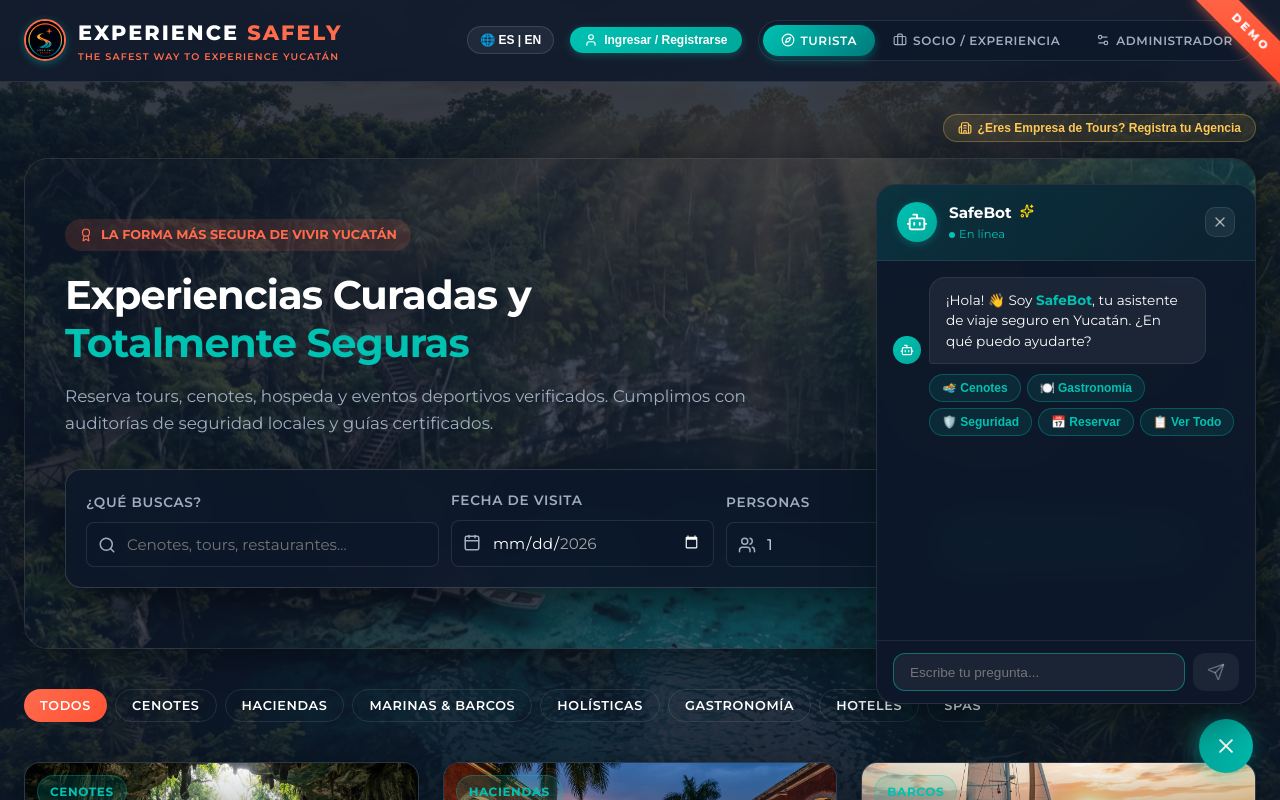
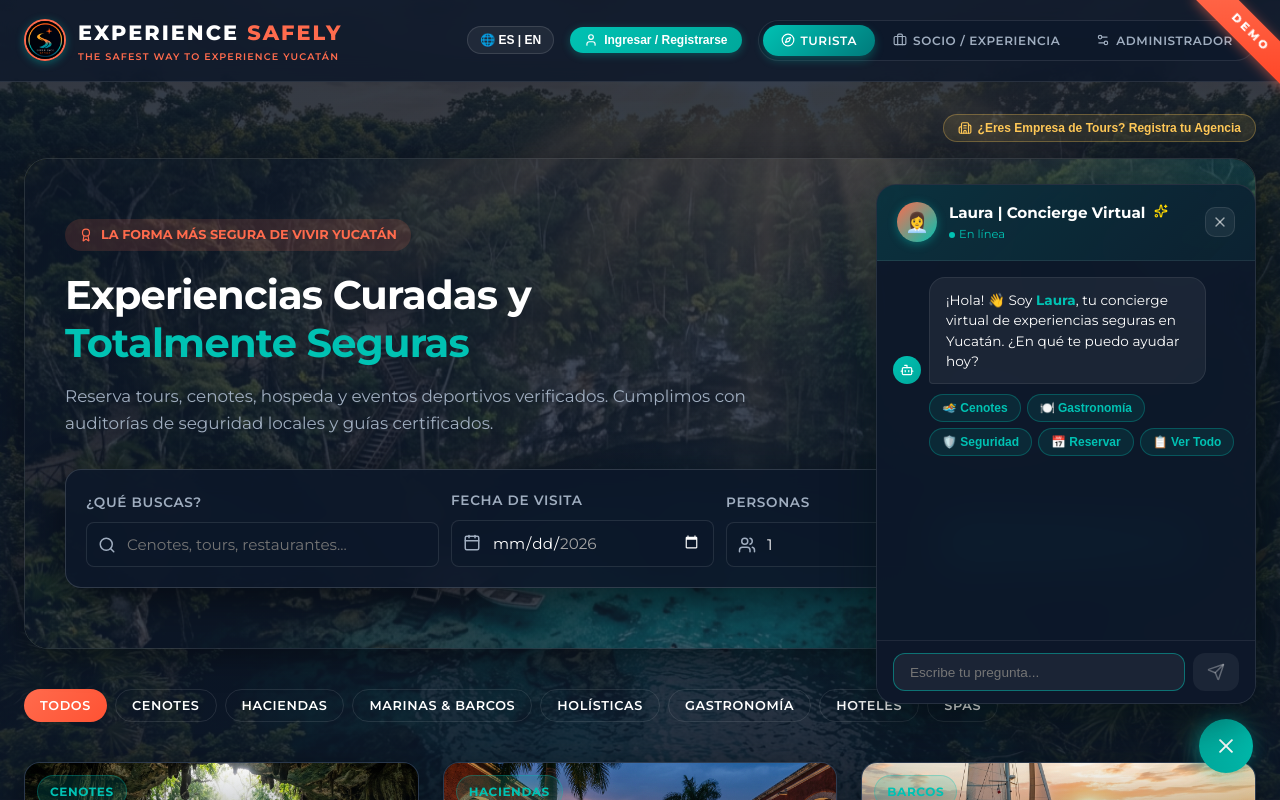
Before and after one commit to chatbot-multicanal/experience-safely, a React (Vite) app: page / in a window 1280 px wide. Both pictures are taken after a click on the button 1226 px from the left and 746 px from the top of the page. Shown: the top 800 px of the page. Built offline with nearby package versions, Linux system fonts and the light colour scheme.

Commit message:
update-chatbot-identity-to-laura-virtual-concierge

```diff
--- a/src/components/ChatBot.jsx
+++ b/src/components/ChatBot.jsx
@@ -323,13 +323,16 @@ export default function ChatBot() {
               width: '40px',
               height: '40px',
               borderRadius: '50%',
-              background: 'linear-gradient(135deg, #00C2B3, #00a89b)',
+              background: 'linear-gradient(135deg, #FF6B4D, #00C2B3)',
               display: 'flex',
               alignItems: 'center',
               justifyContent: 'center',
-              boxShadow: '0 2px 8px rgba(0, 194, 179, 0.3)'
+              boxShadow: '0 2px 10px rgba(0, 194, 179, 0.4)',
+              fontSize: '1.2rem',
+              fontWeight: '800',
+              color: '#fff'
             }}>
-              <Bot size={22} color="#fff" />
+              👩‍💼
             </div>
             <div style={{ flex: 1 }}>
               <div style={{ fontWeight: '700', fontSize: '0.95rem', color: '#fff' }}>
--- a/src/context/AppContext.jsx
+++ b/src/context/AppContext.jsx
@@ -353,8 +353,8 @@ const TRANSLATIONS = {
     designSaved: 'Configuración visual de marca aplicada correctamente.',
     categoryAdded: 'Nuevo grupo de tour registrado con éxito.',
     reviewAdded: 'Reseña agregada y calificación actualizada.',
-    chatBotName: 'SafeBot',
-    chatBotGreeting: '¡Hola! 👋 Soy **SafeBot**, tu asistente de viaje seguro en Yucatán. ¿En qué puedo ayudarte?',
+    chatBotName: 'Laura | Concierge Virtual',
+    chatBotGreeting: '¡Hola! 👋 Soy **Laura**, tu concierge virtual de experiencias seguras en Yucatán. ¿En qué te puedo ayudar hoy?',
     chatBotPlaceholder: 'Escribe tu pregunta...',
     chatBotSend: 'Enviar',
     chatBotOnline: 'En línea',
@@ -501,8 +501,8 @@ const TRANSLATIONS = {
     designSaved: 'Visual branding configuration applied successfully.',
     categoryAdded: 'New tour group registered successfully.',
     reviewAdded: 'Review added and rating updated.',
-    chatBotName: 'SafeBot',
-    chatBotGreeting: 'Hi there! 👋 I\'m **SafeBot**, your safe travel assistant in Yucatán. How can I help you?',
+    chatBotName: 'Laura | Virtual Concierge',
+    chatBotGreeting: 'Hello! 👋 I am **Laura**, your virtual concierge for safe experiences in Yucatan. How can I assist you today?',
     chatBotPlaceholder: 'Type your question...',
     chatBotSend: 'Send',
     chatBotOnline: 'Online',
```
Also changed, not shown: 3 other files (tests, documents, lock files or other folders).
